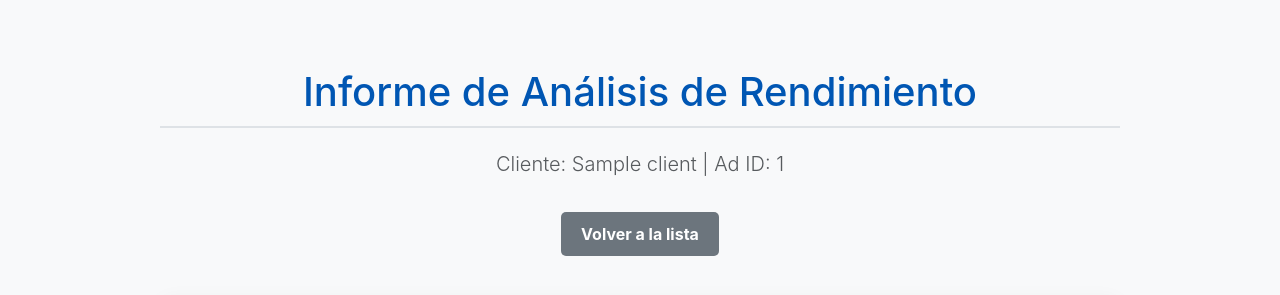
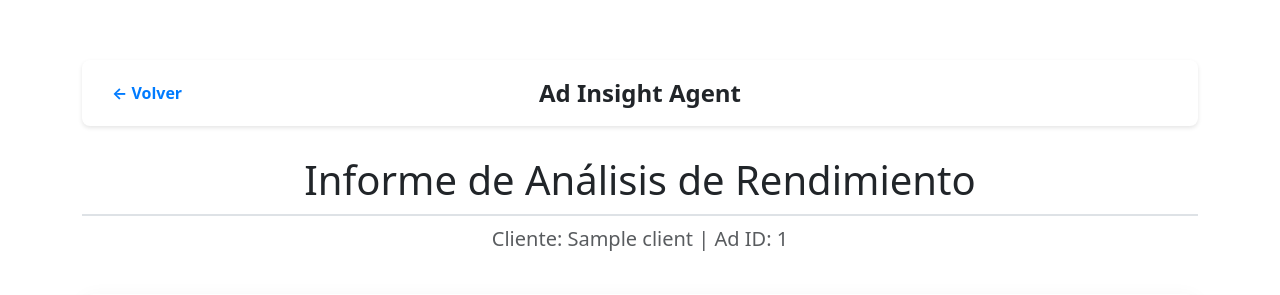
Before and after one commit to fred1433/ad-insight-agent-v2, a Flask app: page /report/1 in a window 1280 px wide. Shown: the top 295 px of the page. Run offline with Flask 3, Linux system fonts and the light colour scheme; tables that the repository leaves empty hold one stand-in row (values such as "Sample post"); data that the repository does not hold is empty; parts of the project's set-up code (start-up, migrations or seed data) failed here and were passed over.

Commit message:
Refactor: Amélioration de la navigation et héritage de template pour la page de rapport.

```diff
--- a/static/css/style.css
+++ b/static/css/style.css
@@ -314,22 +314,48 @@ form {
 }
 
 @keyframes fadeIn {
-    from {opacity: 0}
-    to {opacity: 1}
+    from { opacity: 0; }
+    to { opacity: 1; }
 }
 
 header {
+    background-color: #ffffff;
+    padding: 15px 30px;
+    box-shadow: 0 2px 4px rgba(0,0,0,0.1);
+    border-radius: 8px;
+    margin-bottom: 30px;
+}
+
+.header-content {
     display: flex;
     justify-content: space-between;
     align-items: center;
-    padding: 1rem 0;
-    border-bottom: 1px solid #dee2e6;
-    margin-bottom: 2rem;
+}
+
+.left-nav, .right-nav {
+    flex: 1;
+}
+
+.right-nav {
+    text-align: right;
+}
+
+.back-link {
+    text-decoration: none;
+    color: #007bff;
+    font-weight: bold;
+    font-size: 1rem;
+}
+
+.back-link:hover {
+    text-decoration: underline;
 }
 
 .logo {
     font-size: 1.5rem;
     font-weight: bold;
+    flex: 2;
+    text-align: center;
 }
 
 /* Couleurs de texte utilitaires */
--- a/templates/base.html
+++ b/templates/base.html
@@ -6,6 +6,7 @@
     <title>Ad Insight Agent</title>
     <link rel="stylesheet" href="{{ url_for('static', filename='css/style.css') }}">
     <script src="{{ url_for('static', filename='htmx.min.js') }}" defer></script>
+    {% block head_styles %}{% endblock %}
     <style>
         .cost-badge {
             font-size: 0.8em;
@@ -21,12 +22,19 @@
 <body>
     <div class="container">
         <header>
-            <div class="logo">Ad Insight Agent</div>
-            <nav>
-                {% if session.get('authenticated') %}
-                    <a href="{{ url_for('logout') }}">Cerrar Sesión</a>
-                {% endif %}
-            </nav>
+            <div class="header-content">
+                <nav class="left-nav">
+                    {% if request.endpoint not in ['index', 'login', 'static'] %}
+                        <a href="{{ url_for('index') }}" class="back-link">&larr; Volver</a>
+                    {% endif %}
+                </nav>
+                <div class="logo">Ad Insight Agent</div>
+                <nav class="right-nav">
+                    {% if session.get('authenticated') and request.endpoint == 'index' %}
+                        <a href="{{ url_for('logout') }}">Cerrar Sesión</a>
+                    {% endif %}
+                </nav>
+            </div>
         </header>
         <main>
             <div id="flash-messages" hx-get="{{ url_for('flash_messages') }}" hx-trigger="load, loadFlash from:body" hx-swap="innerHTML">
--- a/templates/report.html
+++ b/templates/report.html
@@ -1,27 +1,23 @@
-<!DOCTYPE html>
-<html lang="es">
-<head>
-    <meta charset="UTF-8">
-    <meta name="viewport" content="width=device-width, initial-scale=1.0">
-    <title>Informe de Análisis - {{ report.ad_id }}</title>
+{% extends "base.html" %}
+
+{% block head_styles %}
     <link href="https://cdn.jsdelivr.net/npm/bootstrap@5.3.3/dist/css/bootstrap.min.css" rel="stylesheet">
-    <link rel="stylesheet" href="{{ url_for('static', filename='css/style.css') }}">
     <style>
         /* On garde un peu de style spécifique au rapport ici */
-        body { background-color: #f8f9fa; }
         .report-header { text-align: center; margin-bottom: 40px; }
         .report-section { background: white; padding: 30px; border-radius: 12px; box-shadow: 0 4px 20px rgba(0,0,0,0.05); margin-bottom: 40px; }
         .grid-container { display: grid; grid-template-columns: 1fr 1fr; gap: 40px; align-items: start; }
         video, img { max-width: 100%; height: auto; border-radius: 8px; }
         td img { max-width: 200px; } /* Style pour les petites images de concept */
     </style>
-</head>
-<body>
-    <div class="container mt-5">
+{% endblock %}
+
+{% block title %}Informe de Análisis - {{ report.ad_id }}{% endblock %}
+
+{% block content %}
     <div class="report-header">
         <h1>Informe de Análisis de Rendimiento</h1>
         <p class="lead text-muted">Cliente: {{ report.client_name }} | Ad ID: {{ report.ad_id }}</p>
-            <a href="/" class="btn btn-secondary mt-3">Volver a la lista</a>
     </div>
 
     <!-- Section Média Principal & KPIs -->
@@ -114,7 +110,7 @@
     <!-- Section Nouveaux Concepts -->
     <div class="report-section">
         <h2>Nuevos Conceptos Creativos (Guiones)</h2>
-            <p>El cliente desea poder editar el texto en esta sección.</p>
+        <p>El cliente puede editar el texto en esta sección.</p>
         <button id="edit-button" class="btn btn-primary mb-3">Activar Edición</button>
         <button id="save-button" class="btn btn-success mb-3" style="display:none;">Guardar Cambios</button>
         <div id="script-content" contenteditable="false">
@@ -122,15 +118,17 @@
         </div>
          <div id="save-status" class="mt-2"></div>
     </div>
-    </div>
+{% endblock %}
 
+
+{% block scripts %}
 <script>
 document.addEventListener('DOMContentLoaded', function() {
     const editButton = document.getElementById('edit-button');
     const saveButton = document.getElementById('save-button');
     const scriptContent = document.getElementById('script-content');
     const saveStatus = document.getElementById('save-status');
-        const reportId = {{ report.id }};
+    const reportId = "{{ report.id }}";
 
     editButton.addEventListener('click', function() {
         scriptContent.setAttribute('contenteditable', 'true');
@@ -183,5 +181,4 @@
     });
 });
 </script>
-</body>
-</html>
+{% endblock %}
```
Lines whose indentation alone changed are shown as unchanged.
